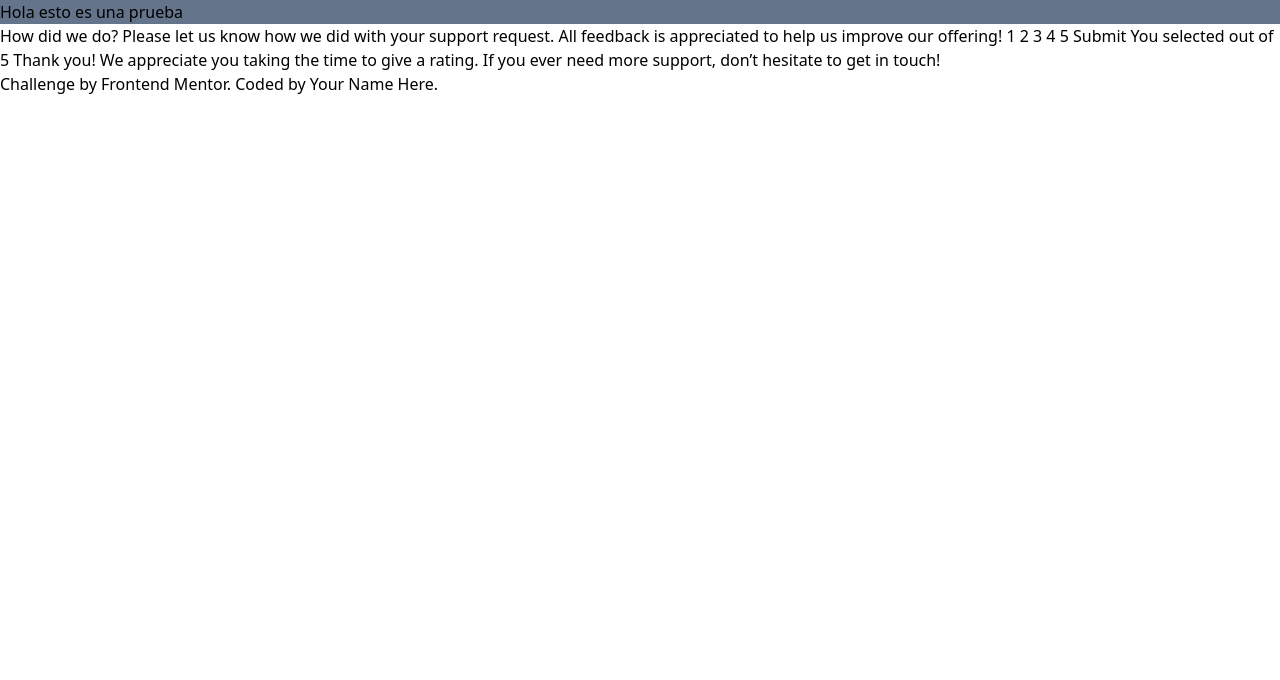
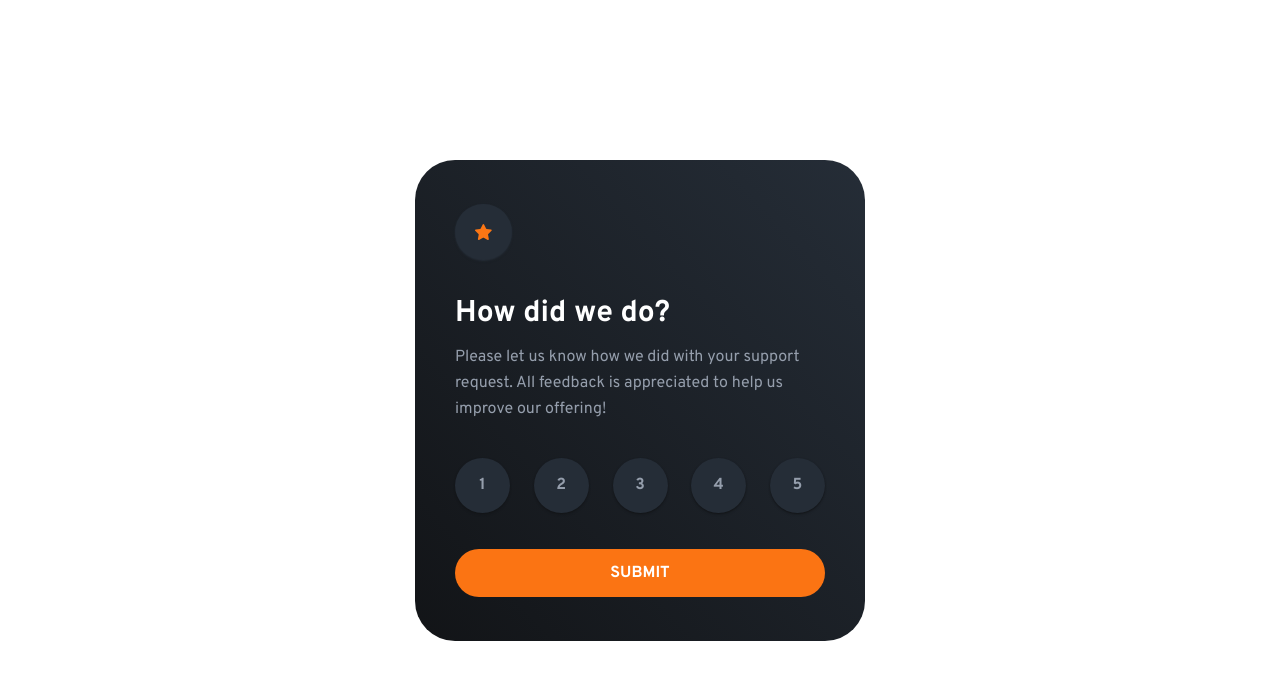
Before and after one commit to MarceloS98/Frontend-Mentor-Projects, a website: page 1. Interactive rating component/src/index.html in a window 1280 px wide. Drawn offline with Linux system fonts and the light colour scheme.

Commit message:
Proyecto finalizado

```diff
--- a/1. Interactive rating component/src/index.html
+++ b/1. Interactive rating component/src/index.html
@@ -2,6 +2,7 @@
 <html lang="en">
   <head>
     <meta charset="UTF-8" />
+    <meta http-equiv="X-UA-Compatible" content="IE=edge" />
     <meta name="viewport" content="width=device-width, initial-scale=1.0" />
     <link
       rel="icon"
@@ -10,31 +11,90 @@
       href="./images/favicon-32x32.png"
     />
     <link rel="stylesheet" href="../dist/output.css" />
+    <link rel="preconnect" href="https://fonts.googleapis.com" />
+    <link rel="preconnect" href="https://fonts.gstatic.com" crossorigin />
+    <link
+      href="https://fonts.googleapis.com/css2?family=Overpass:wght@400;700&display=swap"
+      rel="stylesheet"
+    />
     <title>Interactive rating component</title>
   </head>
-  <body>
-    <h1 class="text-red bg-slate-500">Hola esto es una prueba</h1>
+  <body class="flex h-screen items-center justify-center relative">
     <!-- Rating state start -->
-
-    How did we do? Please let us know how we did with your support request. All
-    feedback is appreciated to help us improve our offering! 1 2 3 4 5 Submit
+    <!-- Container -->
+    <div
+      class="absolute flex w-[80vw] max-w-[450px] flex-col gap-9 rounded-[40px] bg-gradient-to-tr from-veryDarkBlue to-darkBlue py-11 px-10"
+    >
+      <!-- Icon star -->
+      <div
+        class="self-start rounded-full bg-darkBlue p-5 shadow-sm shadow-darkBlue drop-shadow-sm"
+      >
+        <img src="./images/icon-star.svg" alt="" />
+      </div>
+      <!-- Text -->
+      <div>
+        <h2 class="mb-3 text-3xl font-bold text-white">How did we do?</h1>
+        <p class="leading-relaxed text-lightGrey">
+          Please let us know how we did with your support request. All feedback
+          is appreciated to help us improve our offering!
+        </p>
+      </div>
+      <!-- Buttons -->
+      <form class="flex flex-col gap-9 w-full justify-between">
+        <!-- Rating buttons -->
+        <div class="flex w-full justify-between">
+          <input value="1" type="button"
+            class="h-[55px] w-[55px] rounded-full bg-darkBlue p-3 font-bold text-lightGrey shadow-sm shadow-veryDarkBlue drop-shadow-sm hover:bg-orange hover:text-white focus:bg-lightGrey focus:text-white"
+          >
+          <input value="2" type="button"
+            class="h-[55px] w-[55px] rounded-full bg-darkBlue p-3 font-bold text-lightGrey shadow-sm shadow-veryDarkBlue drop-shadow-sm hover:bg-orange hover:text-white focus:bg-lightGrey focus:text-white"
+          >
+          <input value="3" type="button"
+            class="h-[55px] w-[55px] rounded-full bg-darkBlue p-3 font-bold text-lightGrey shadow-sm shadow-veryDarkBlue drop-shadow-sm hover:bg-orange hover:text-white focus:bg-lightGrey focus:text-white"
+          >
+          <input value="4" type="button"
+            class="h-[55px] w-[55px] rounded-full bg-darkBlue p-3 font-bold text-lightGrey shadow-sm shadow-veryDarkBlue drop-shadow-sm hover:bg-orange hover:text-white focus:bg-lightGrey focus:text-white"
+          >
+          <input value="5" type="button"
+            class="h-[55px] w-[55px] rounded-full bg-darkBlue p-3 font-bold text-lightGrey shadow-sm shadow-veryDarkBlue drop-shadow-sm hover:bg-orange hover:text-white focus:bg-lightGrey focus:text-white"
+          >
+        </div>
+        <!-- Submit button -->
+        <input
+          id="submit-btn"
+          type="submit"
+          value="SUBMIT"
+          class="w-full rounded-full bg-orange p-3 font-bold text-white hover:bg-white hover:text-orange"
+        />
+      </form>
+      <!-- Submit button -->
+    </div>
 
     <!-- Rating state end -->
-
+    <!-- ================================ -->
     <!-- Thank you state start -->
-
-    You selected
-    <!-- Add rating here -->
-    out of 5 Thank you! We appreciate you taking the time to give a rating. If
-    you ever need more support, don’t hesitate to get in touch!
+    <!-- Container -->
+    <div
+      class="hidden absolute flex items-center text-center w-[80vw] max-w-[450px] flex-col gap-9 rounded-[40px] bg-gradient-to-tr from-veryDarkBlue to-darkBlue py-12 px-11" id="thank-you-state"
+    >
+    <!-- Img container -->
+    <div>
+      <img src="./images/illustration-thank-you.svg" alt="cellphone">
+    </div>
+    <!-- Selected rate -->
+    <div class="rounded-full bg-gradient-to-tr from-veryDarkBlue via-darkBlue to-darkBlue py-2 px-5">
+      <p class="text-orange" id="selected-rate"></p>
+    </div>
+    <!-- Text container -->
+    <div>
+      <h2 class="mb-3 text-3xl font-bold text-white">Thank you!</h2>
+      <p class="leading-relaxed text-lightGrey">We appreciate you taking the time to give a rating. If
+    you ever need more support, don’t hesitate to get in touch!</p>
+    </div>
+    </div>
 
     <!-- Thank you state end -->
 
-    <div class="attribution">
-      Challenge by
-      <a href="https://www.frontendmentor.io?ref=challenge" target="_blank"
-        >Frontend Mentor</a
-      >. Coded by <a href="#">Your Name Here</a>.
-    </div>
+    <script src="./js/index.js"></script>
   </body>
 </html>
--- a/1. Interactive rating component/src/js/index.js
+++ b/1. Interactive rating component/src/js/index.js
@@ -0,0 +1,18 @@
+const submit = document.querySelector("#submit-btn");
+const buttons = document.querySelectorAll("input[type='button']");
+const thankYouState = document.getElementById("thank-you-state");
+let value = 0;
+
+buttons.forEach((button) => {
+  button.addEventListener("click", () => {
+    value = button.value;
+    return value;
+  });
+});
+
+submit.addEventListener("click", (e) => {
+  e.preventDefault();
+  const selectedRate = document.getElementById("selected-rate");
+  selectedRate.innerText = `You selected ${value} out of 5`;
+  thankYouState.classList.toggle("hidden");
+});
--- a/1. Interactive rating component/style-guide.md
+++ /dev/null
@@ -1,33 +0,0 @@
-# Front-end Style Guide
-
-## Layout
-
-The designs were created to the following widths:
-
-- Mobile: 375px
-- Desktop: 1440px
-
-## Colors
-
-### Primary
-
-- Orange: hsl(25, 97%, 53%)
-
-### Neutral
-
-- White: hsl(0, 0%, 100%)
-- Light Grey: hsl(217, 12%, 63%)
-- Medium Grey: hsl(216, 12%, 54%)
-- Dark Blue: hsl(213, 19%, 18%)
-- Very Dark Blue: hsl(216, 12%, 8%)
-
-## Typography
-
-### Body Copy
-
-- Font size (paragraph): 15px
-
-### Font
-
-- Family: [Overpass](https://fonts.google.com/specimen/Overpass)
-- Weights: 400, 700
--- a/1. Interactive rating component/tailwind.config.js
+++ b/1. Interactive rating component/tailwind.config.js
@@ -2,7 +2,19 @@
 module.exports = {
   content: ["./src/**/*.{html,js}"],
   theme: {
-    extend: {},
+    extend: {
+      colors: {
+        orange: "	#fb7413",
+        white: "#fff",
+        lightGrey: "#959eac",
+        mediumGrey: "#7c8798",
+        darkBlue: "#252d37",
+        veryDarkBlue: "#121417",
+      },
+      fontFamily: {
+        sans: ["Overpass", "sans-serif"],
+      },
+    },
   },
   plugins: [],
 };
```
Also changed, not shown: 1. Interactive rating component/README.md (deleted), 1. Interactive rating component/dist/output.css.
